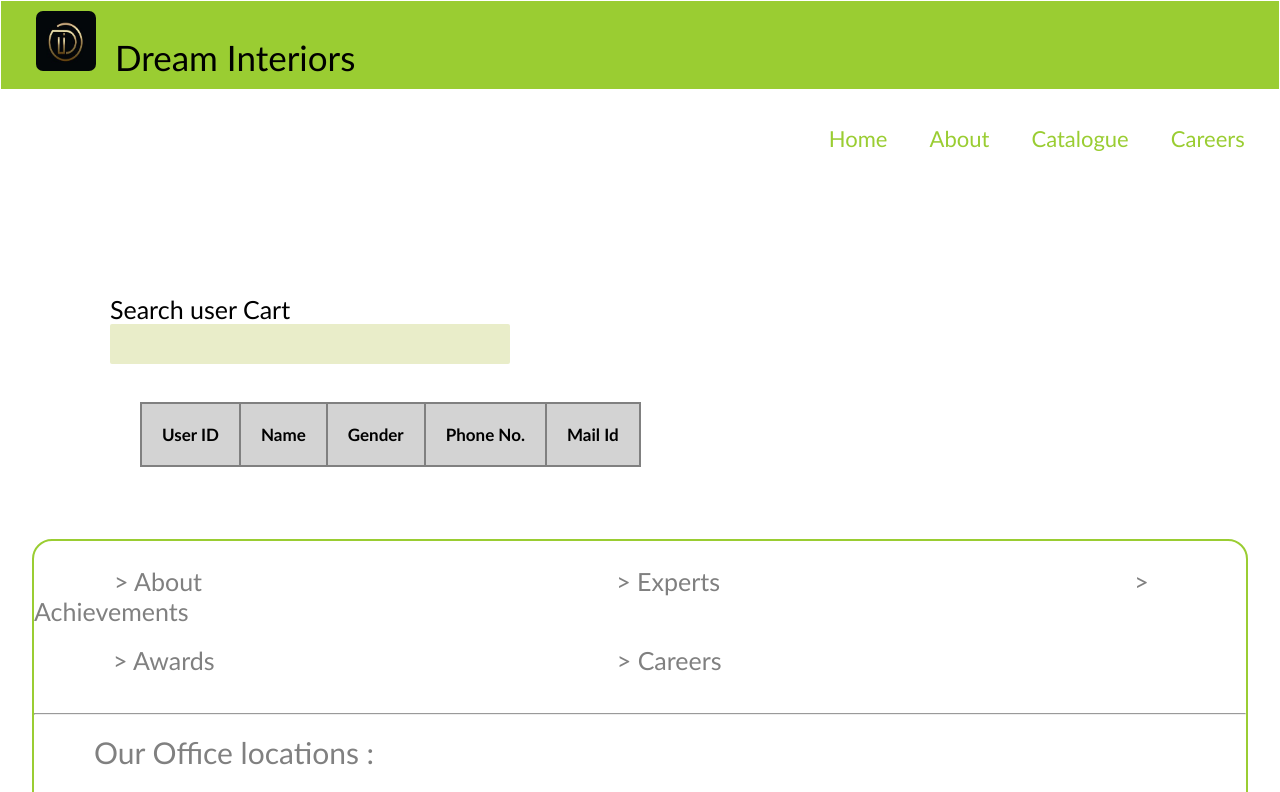
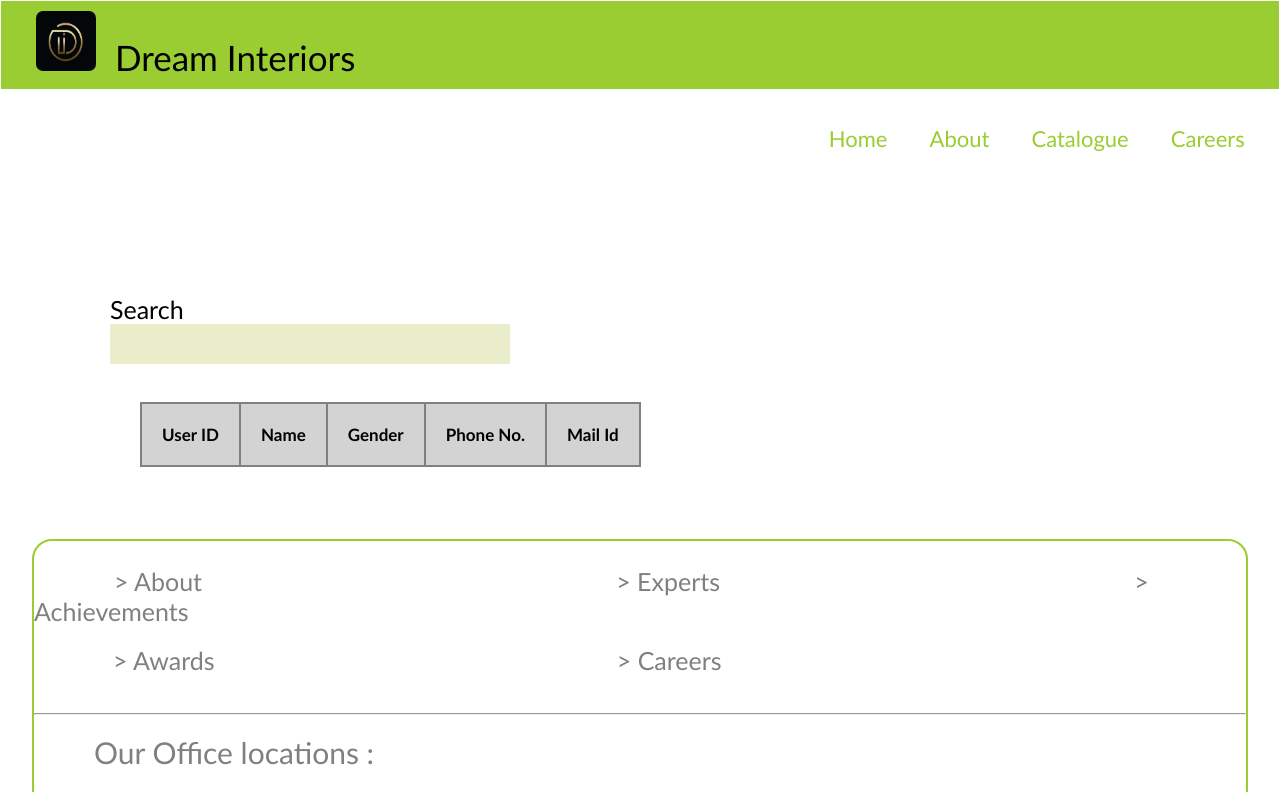
Before and after one commit to Dishanth-2247215/NodeJS_with_JSON, a website: page index.html in a window 1280 px wide. Shown: the top 792 px of the page. Drawn offline with nearby package versions, Linux system fonts and the light colour scheme; no server answers.

Commit message:
code updated

```diff
--- a/index.html
+++ b/index.html
@@ -37,7 +37,7 @@
     <br><br>
     <div class="client">
         <br><br>
-        <label style="font-size:25px; padding-left: 70px;">Search user Cart</label><br>
+        <label style="font-size:25px; padding-left: 70px;">Search</label><br>
         <span style="padding-left: 70px;"><input type="search" ng-model="count"></span>
         <br>
         <p style="color:gray; font: 15px; padding-left: 70px;"></p>
```
